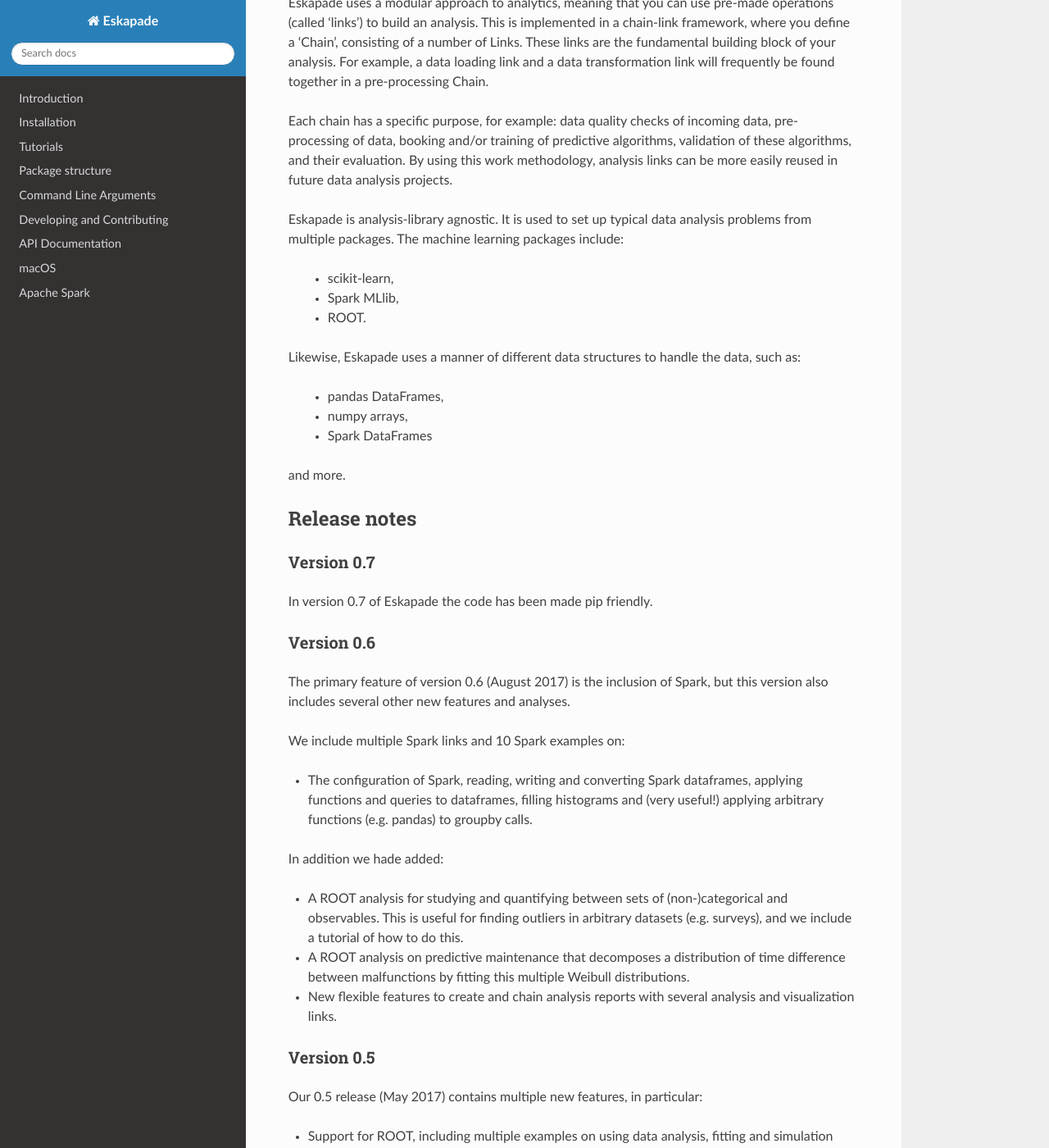
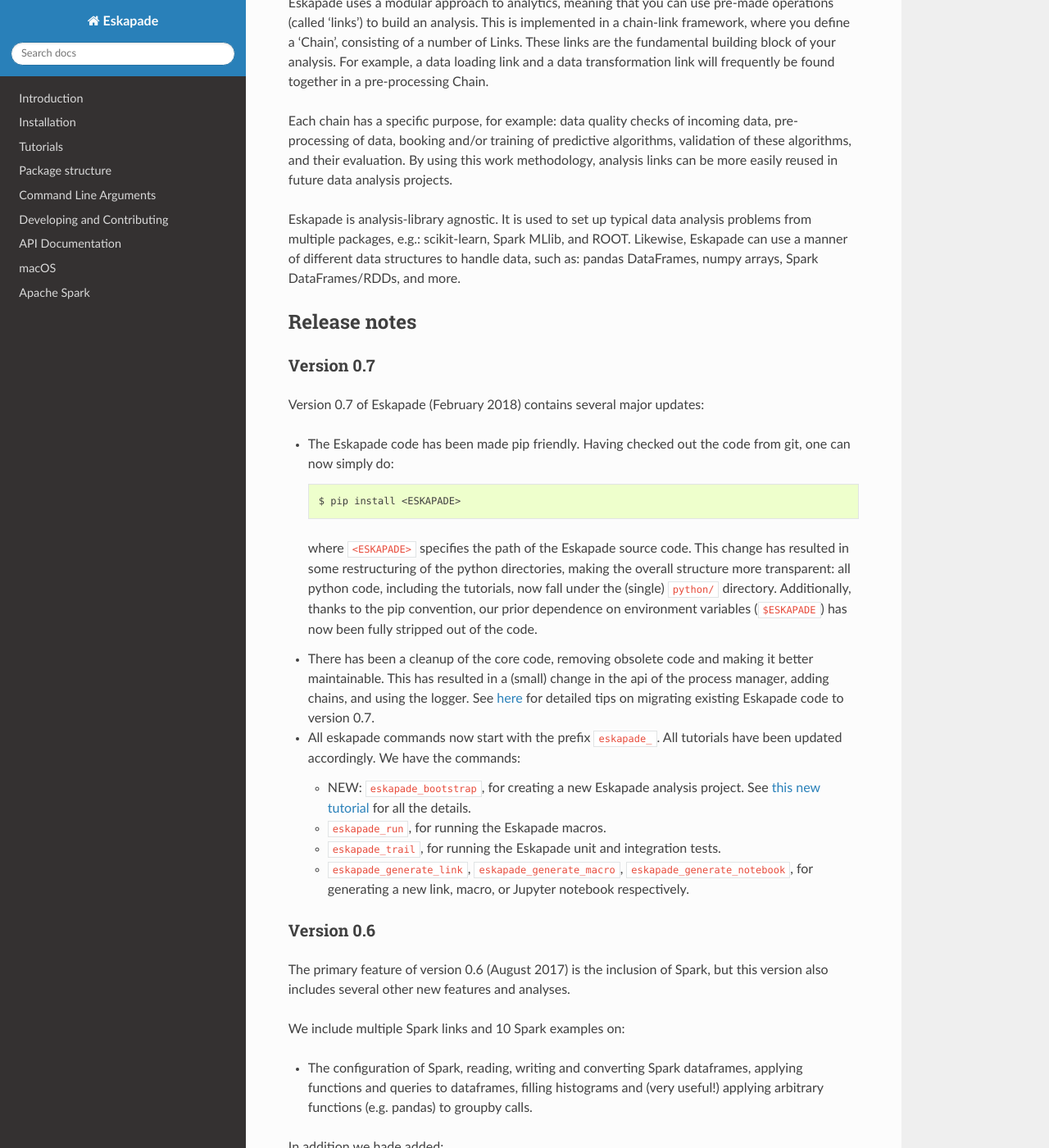
Before and after one commit to KaveIO/Eskapade, a Sphinx documentation site: the page built from docs/source/index.rst, in a window 1280 px wide and 1400 px high, scrolled down 776 px. Shown: the whole window at 82% size. Built offline with Sphinx 7.4.7 and the Read the Docs theme 2.0.0, drawn with Linux system fonts in a browser that asks for light colours; pages that are not in the unit, such as notebooks, are missing from menus; some of the changed text lies outside the part shown.

Commit message:
Docs: Added release notes for Eskapade version 0.7

```diff
--- a/docs/source/index.rst
+++ b/docs/source/index.rst
@@ -43,20 +43,10 @@
 booking and/or training of predictive algorithms, validation of these algorithms, and their evaluation.
 By using this work methodology, analysis links can be more easily reused in future data analysis projects.
 
-Eskapade is analysis-library agnostic. It is used to set up typical data analysis problems from multiple packages.
-The machine learning packages include:
+Eskapade is analysis-library agnostic. It is used to set up typical data analysis problems from multiple packages, e.g.:
+scikit-learn, Spark MLlib, and ROOT. Likewise, Eskapade can use a manner of different data structures to handle
+data, such as: pandas DataFrames, numpy arrays, Spark DataFrames/RDDs, and more.
 
-  - scikit-learn,
-  - Spark MLlib,
-  - ROOT.
-
-Likewise, Eskapade uses a manner of different data structures to handle the data, such as:
-
-  - pandas DataFrames,
-  - numpy arrays,
-  - Spark DataFrames
-
-and more.
 
 Release notes
 =============
@@ -64,7 +54,29 @@
 Version 0.7
 -----------
 
-In version 0.7 of Eskapade the code has been made pip friendly.
+Version 0.7 of Eskapade (February 2018) contains several major updates:
+
+* The Eskapade code has been made pip friendly. Having checked out the code from git, one can now simply do:
+
+  .. code:: bash
+
+    $ pip install <ESKAPADE>
+
+  where ``<ESKAPADE>`` specifies the path of the Eskapade source code.
+  This change has resulted in some restructuring of the python directories, making the overall structure more transparent:
+  all python code, including the tutorials, now fall under the (single) ``python/`` directory.
+  Additionally, thanks to the pip convention, our prior dependence on environment variables (``$ESKAPADE``)
+  has now been fully stripped out of the code.
+* There has been a cleanup of the core code, removing obsolete code and making it better maintainable.
+  This has resulted in a (small) change in the api of the process manager, adding chains, and using the logger.
+  See `here <this link>`_ for detailed tips on migrating existing Eskapade code to version 0.7.
+* All eskapade commands now start with the prefix ``eskapade_``. All tutorials have been updated accordingly. We have the commands:
+
+  - NEW: ``eskapade_bootstrap``, for creating a new Eskapade analysis project. See `this new tutorial <tutorials.html#tutorial-4-creating-a-new-analysis-project>`_ for all the details.
+  - ``eskapade_run``, for running the Eskapade macros.
+  - ``eskapade_trail``, for running the Eskapade unit and integration tests.
+  - ``eskapade_generate_link``, ``eskapade_generate_macro``, ``eskapade_generate_notebook``, for generating a new link, macro, or Jupyter notebook respectively.
+
 
 
 Version 0.6
--- a/docs/source/introduction.rst
+++ b/docs/source/introduction.rst
@@ -10,9 +10,9 @@
 -----------------
 
 Eskapade is an abbreviation for: 'Enterprise Solution KPMG Advanced Predictive Analytics Decision Engine'.
-It is a framework to make your data analytics modular. This results in faster roll-out of analytics
+It is a light-weight Python framework to help make your data analytics modular. This results in faster roll-out of analytics
 solutions in your business and less overhead when taking multiple analyses in production. In particular, it is
-intended for building Machine Learning models that are retrained when a certain trigger is reached.
+intended for building data processing pipe lines and using implemented machine learning models in a production environment.
 
 Why did we build this?
 ----------------------
```
Also changed, not shown: other parts of docs/source/index.rst (+1 -1 lines).
